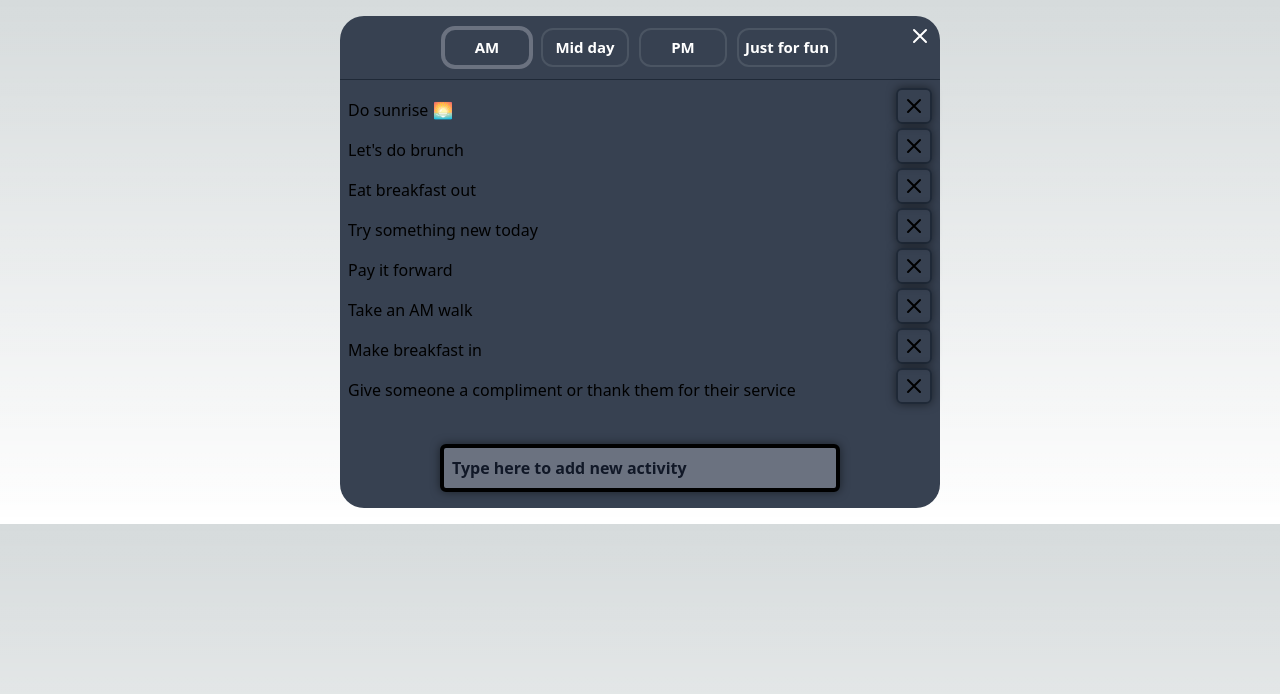
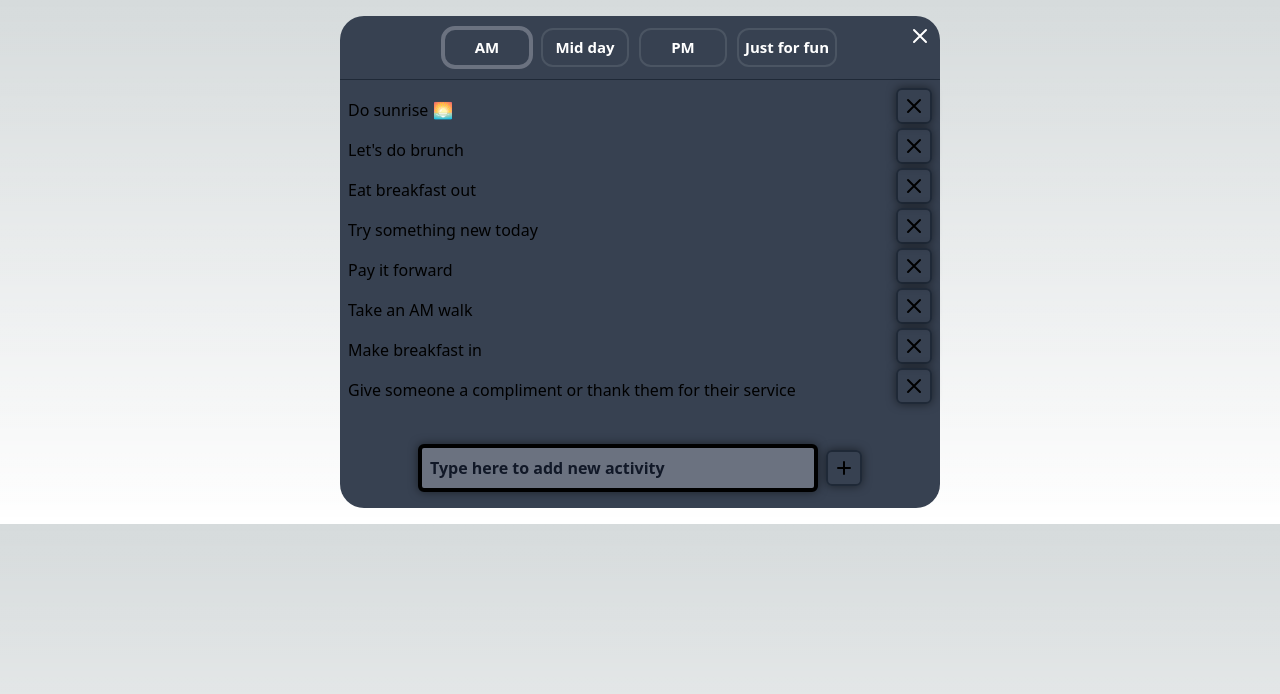
Before and after one commit to Discode-Stu/amuzeez, a Next.js app: page / in a window 1280 px wide. Both pictures are taken after a click on the button 920 px from the left and 36 px from the top of the page. Shown: the top 694 px of the page. Built offline with nearby package versions, Linux system fonts and the light colour scheme.

Commit message:
adds add button

```diff
--- a/pages/index.tsx
+++ b/pages/index.tsx
@@ -299,7 +299,7 @@ export default function Home() {
             ))}
           </div>
           <form
-            className="w-full flex justify-center mb-4 mt-4 w-full"
+            className="w-full flex items-center justify-center mb-4 mt-4 w-full gap-2"
             onSubmit={(event) =>
               handleAddActivity(event, selectedActivityType, addedActivity)
             }
@@ -313,6 +313,27 @@ export default function Home() {
               onChange={(event) => setAddedActivity(event.target.value)}
               placeholder="Type here to add new activity"
             />
+            <button
+              className="border-2 border-gray-800 rounded-md p-1 max-h-12 mt-4"
+              style={{
+                boxShadow: "0 0 10px rgba(0, 0, 0, 0.5)",
+              }}
+            >
+              <svg
+                xmlns="http://www.w3.org/2000/svg"
+                className="h-6 w-6"
+                fill="none"
+                viewBox="0 0 24 24"
+                stroke="currentColor"
+              >
+                <path
+                  strokeLinecap="round"
+                  strokeLinejoin="round"
+                  strokeWidth={2}
+                  d="M12 6v6m0 0v6m0-6h6m-6 0H6"
+                />
+              </svg>
+            </button>
           </form>
         </div>
       </main>
```
